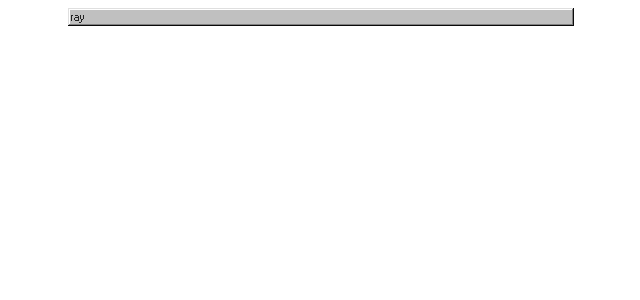
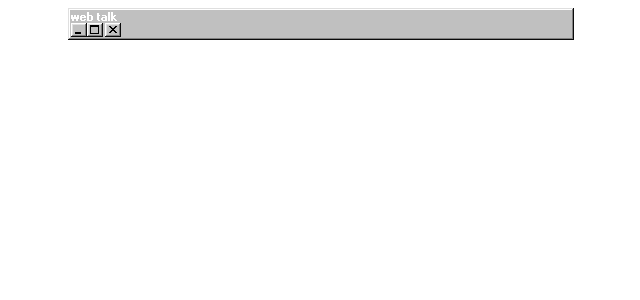
Before and after one commit to zlrkw11/webtalk, a React (Vite) app in the folder frontend/: page / in a window 1280 px wide. Shown: the top 300 px of the page, without its empty margins (319-959 px from the left). Built offline with nearby package versions, Linux system fonts and the light colour scheme.

Commit message:
title bar control and title

```diff
--- a/frontend/src/App.jsx
+++ b/frontend/src/App.jsx
@@ -6,7 +6,12 @@ function App() {
   return (
 
       <div className={`window ${styles.mainWindow} `}>
-          ray
+        <div className={`title-bar-text`}>web talk</div>
+        <div className="title-bar-controls">
+          <button aria-label="Minimize" />
+          <button aria-label="Maximize" />
+          <button aria-label="Close" />
+        </div>
       </div>
 
 
```
